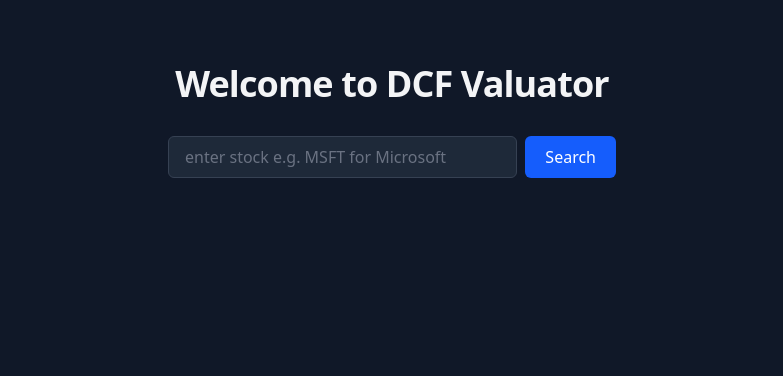
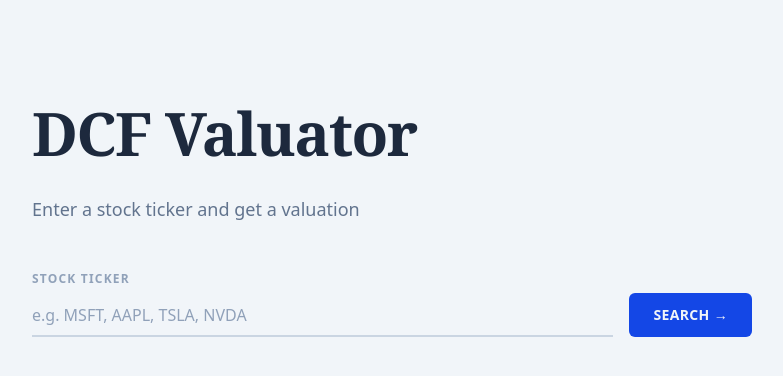
Before and after one commit to NathonianCoding/DCF_Valuator, an Angular app in the folder frontend/: page / in a window 1280 px wide. Shown: the top 376 px of the page, without its empty margins (248-1031 px from the left). Built offline with nearby package versions, Linux system fonts and the light colour scheme.

Commit message:
Added middelware to wire up backend and frontend and revamped home screen template

```diff
--- a/frontend/src/app/app.html
+++ b/frontend/src/app/app.html
@@ -6,28 +6,39 @@
   <title>DCF Valuator</title>
   <script src="https://cdn.tailwindcss.com"></script>
 </head>
-<body class="bg-gray-900 min-h-screen">
-  <header class="flex flex-col items-center pt-16 px-4">
-    <h1 class="text-4xl font-bold text-gray-100 tracking-tight">
-      Welcome to DCF Valuator
+<body class="bg-slate-100 min-h-screen">
+  <header class="max-w-3xl mx-auto pt-24 px-6">
+    <h1 class="font-serif text-6xl font-bold text-slate-800 tracking-tight leading-tight">
+      DCF Valuator
     </h1>
 
-    <form (ngSubmit)="onSearch(ticker.value)" class="mt-8 w-full max-w-md flex gap-2" role="search">
+    <p class="mt-6 text-slate-500 text-lg max-w-xl">
+      Enter a stock ticker and get a valuation
+    </p>
 
-      <input
-        #ticker
-        placeholder="enter stock e.g. MSFT for Microsoft"
-        class="flex-1 rounded-md border border-gray-700 bg-gray-800 px-4 py-2 text-gray-100 placeholder-gray-500 focus:outline-none focus:ring-2 focus:ring-blue-500 focus:border-blue-500"
-      />
+    <form
+      (ngSubmit)="onSearch(ticker.value)"
+      class="mt-12 flex items-end gap-4"
+      role="search"
+    >
+      <div class="flex-1 flex flex-col">
+        <label class="text-xs font-semibold tracking-widest text-slate-400 uppercase">
+          Stock Ticker
+        </label>
+        <input
+          #ticker
+          placeholder="e.g. MSFT, AAPL, TSLA, NVDA"
+          class="mt-2 w-full bg-transparent border-0 border-b-2 border-slate-300 px-0 py-2 text-slate-700 placeholder-slate-400 focus:outline-none focus:border-blue-600 transition-colors"
+        />
+      </div>
+
       <button
         type="submit"
-        class="rounded-md bg-blue-600 px-5 py-2 font-medium text-white hover:bg-blue-500 focus:outline-none focus:ring-2 focus:ring-blue-400 focus:ring-offset-2 focus:ring-offset-gray-900 transition-colors"
-
+        class="shrink-0 rounded-md bg-blue-700 px-6 py-3 text-sm font-bold tracking-wide text-slate-100 uppercase hover:bg-blue-600 focus:outline-none focus:ring-2 focus:ring-blue-400 focus:ring-offset-2 focus:ring-offset-slate-100 transition-colors"
       >
-        Search
+        Search →
       </button>
     </form>
-    <span>{{dcf_result}}</span>
   </header>
 </body>
 </html>
```
Also changed, not shown: 1 other file (tests, documents, lock files or other folders).
